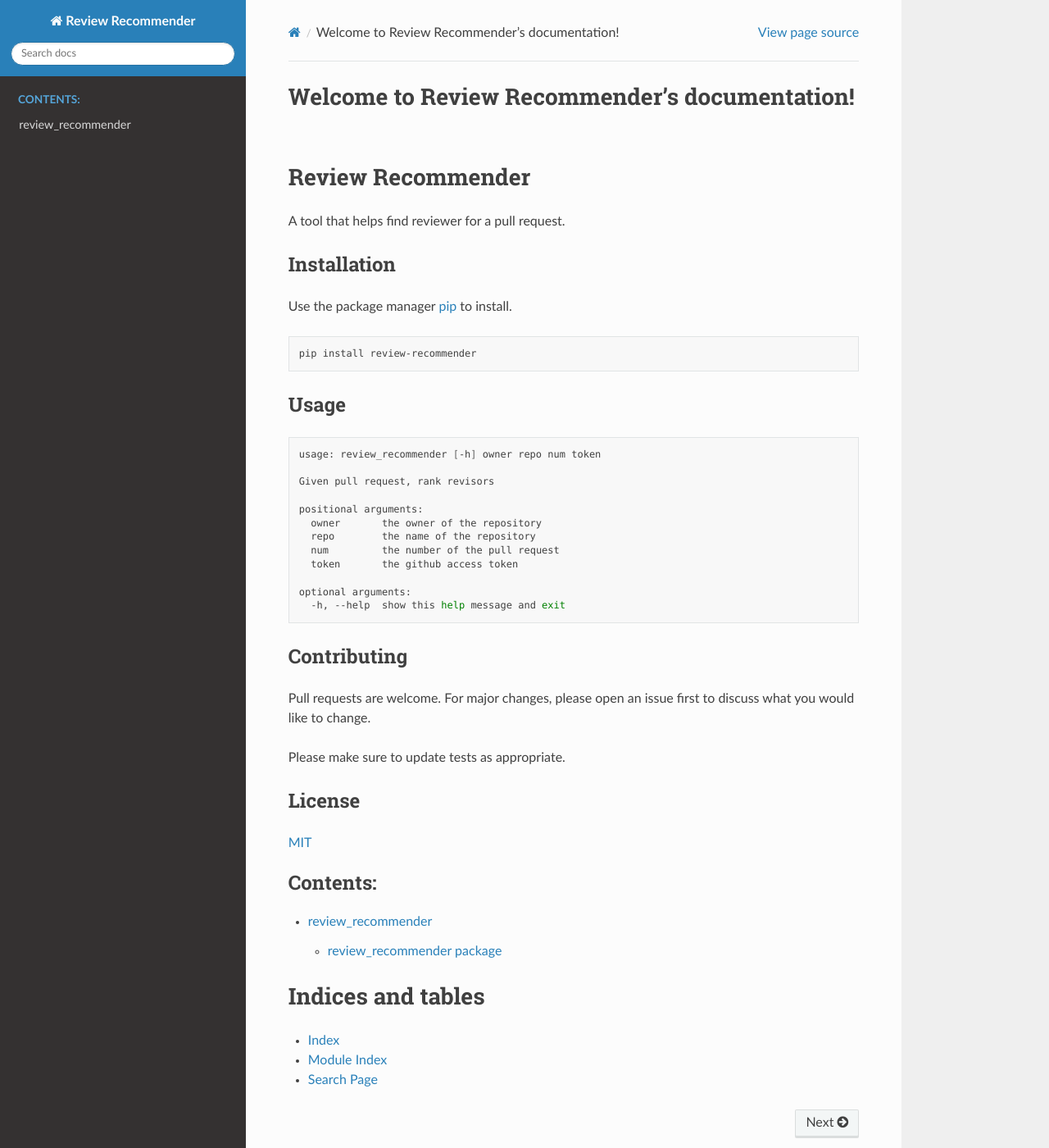
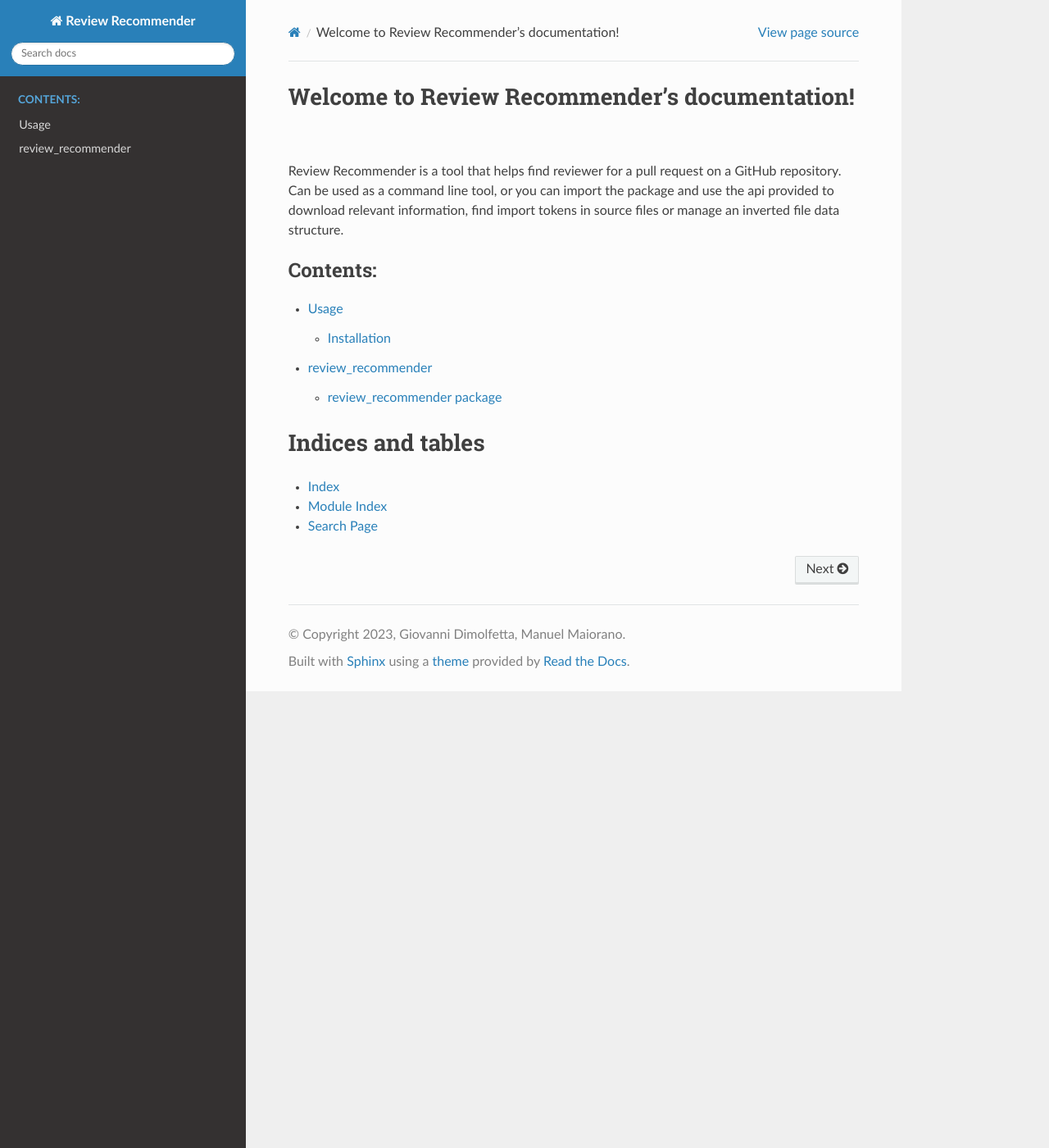
Before and after one commit to manuelmaiorano/ReviewRecommender, a Sphinx documentation site: the page built from docs/index.rst, in a window 1280 px wide and 1400 px high. Shown: the whole window at 82% size. Built offline with Sphinx 7.4.7 and the Read the Docs theme 2.0.0, drawn with Linux system fonts in a browser that asks for light colours; part of the change alters nothing that is shown.

Commit message:
Add usage in docs

```diff
--- a/docs/conf.py
+++ b/docs/conf.py
@@ -20,7 +20,6 @@ extensions = [
     'sphinx.ext.autodoc',
     'sphinx.ext.viewcode',
     'sphinx.ext.napoleon',
-    'sphinx_mdinclude'
 ]
 
 # Napoleon settings
--- a/docs/index.rst
+++ b/docs/index.rst
@@ -6,12 +6,19 @@
 Welcome to Review Recommender's documentation!
 ==============================================
 
-.. mdinclude:: ../README.md
+Review Recommender is a tool that helps find reviewer for a pull request on
+a GitHub repository. Can be used as a command line tool, or you can import the package
+and use the api provided to download relevant information, find import tokens
+in source files or manage an inverted file data structure.
+
+
+
 
 .. toctree::
    :maxdepth: 2
    :caption: Contents:
 
+   usage
    modules
 
 Indices and tables
--- /dev/null
+++ b/docs/usage.rst
@@ -0,0 +1,55 @@
+Usage
+=====
+
+Installation
+------------
+To use Review Recommender, first install it using pip:
+
+.. code-block:: console
+
+   (.venv) $ pip install review-recommender
+
+To use as a command line tool:
+
+.. code-block:: console
+
+    usage: review_recommender [-h] owner repo num token
+
+    Given pull request, rank revisors
+
+    positional arguments:
+    owner       the owner of the repository
+    repo        the name of the repository
+    num         the number of the pull request
+    token       the github access token
+
+    optional arguments:
+    -h, --help  show this help message and exit
+
+To import it as a package:
+
+.. code-block:: python
+
+    from review_recommender.data_retriveal import RepoRetriveal
+    from review_recommender.tokenizer import Tokenizer
+    from review_recommender.inverted_files import InvertedFile
+    from review_recommender.scorer import Scorer
+
+    #showcase of the various functionalities
+
+    repo = RepoRetriveal(owner, repo, token)
+    pull_10 = repo.getPullByNumber(10)
+    inv_fil = InvertedFile()
+
+    for pull in repo.getPullIterable(toPull, number):
+        files = repo.getPullFles(pull)
+        token_frequencies = Tokenizer.getTokenFreqs(files)
+        inv_fil.add(pull, token_frequencies)
+
+    scorer = Scorer()
+
+    for reviewer in pull.reviewers:
+        scorer.add(reviewer, 0.23)
+
+    for commit in repo.getCommitIterable(pull_10.date, number):
+        break
```
